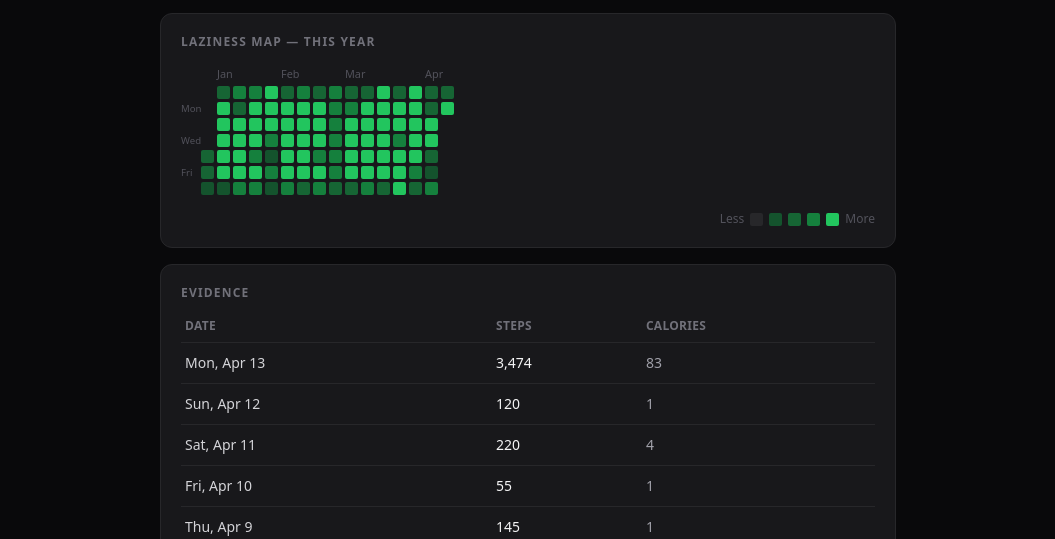
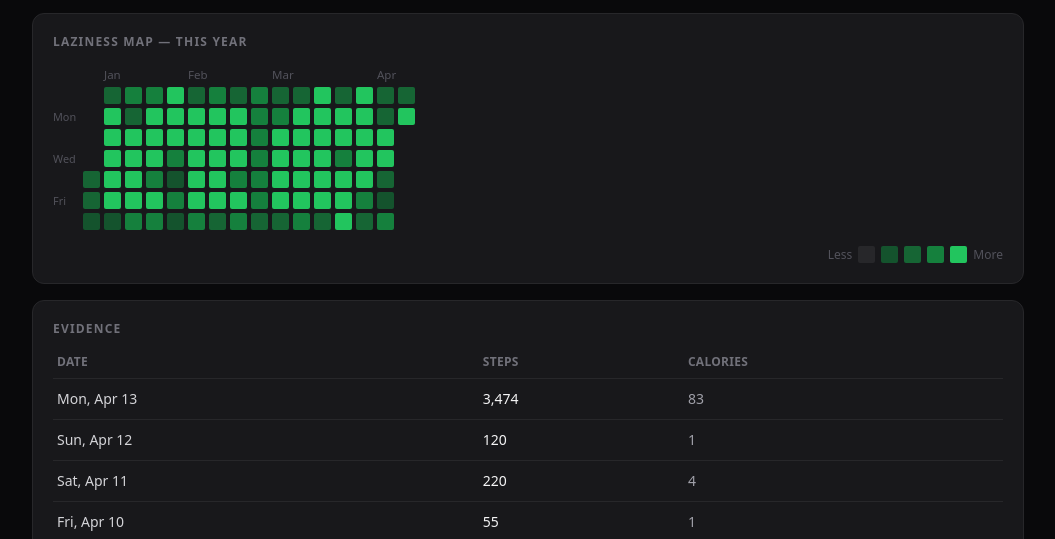
Before and after one commit to affectioned/seehowlazyiam, a plain HTML site: page index.html in a window 1280 px wide. Shown: the part 261-800 px from the top of the page, without its empty margins (112-1167 px from the left). Drawn offline with nearby package versions, Linux system fonts and the light colour scheme.

Commit message:
adjust heatmap size

```diff
--- a/app.js
+++ b/app.js
@@ -177,7 +177,7 @@ function renderHeatmap(sessions) {
   }
 
   // Build month labels with correct widths
-  const cellSize = 13 + 3; // --cell + --gap
+  const cellSize = 17 + 4; // --cell + --gap
   const totalWeeks = weekIndex;
   // Map each week index to a month label if it's the first week of that month
   for (let w = 0; w < totalWeeks; w++) {
--- a/index.html
+++ b/index.html
@@ -8,8 +8,8 @@
   <style>
     /* Heatmap — fixed cell sizes and tooltip, easier outside Tailwind */
     :root {
-      --cell: 13px;
-      --gap:  3px;
+      --cell: 17px;
+      --gap:  4px;
       --g0: #27272a;
       --g1: #14532d;
       --g2: #166534;
@@ -45,7 +45,7 @@
 
     .heatmap-scroll {
       display: grid;
-      grid-template-columns: 20px 1fr;
+      grid-template-columns: 30px 1fr;
       grid-template-rows: auto auto;
       grid-template-areas: ". months" "days grid";
       align-items: start;
@@ -55,8 +55,8 @@
     #month-labels { grid-area: months; display: flex; margin-bottom: 4px; min-width: max-content; }
     #heatmap      { grid-area: grid; }
     .day-labels   { grid-area: days; display: grid; grid-template-rows: repeat(7, var(--cell)); gap: var(--gap); }
-    .day-labels span { font-size: 0.6rem; color: #52525b; display: flex; align-items: center; height: var(--cell); }
-    .month-label  { font-size: 0.68rem; color: #52525b; }
+    .day-labels span { font-size: 0.68rem; color: #52525b; display: flex; align-items: center; height: var(--cell); white-space: nowrap; }
+    .month-label  { font-size: 0.72rem; color: #52525b; }
 
     .legend-cell  { width: var(--cell); height: var(--cell); border-radius: 2px; background: var(--g0); display: inline-block; }
     .legend-cell[data-level="1"] { background: var(--g1); }
@@ -70,7 +70,7 @@
 </head>
 <body class="text-zinc-100 min-h-screen pb-16">
 
-  <div class="max-w-3xl mx-auto px-4 pt-10">
+  <div class="max-w-5xl mx-auto px-4 pt-10">
 
     <!-- Header -->
     <header class="mb-8">
@@ -112,6 +112,7 @@
           <span></span><span>Mon</span><span></span>
           <span>Wed</span><span></span><span>Fri</span><span></span>
         </div>
+
       </div>
       <div class="flex items-center gap-1.5 mt-4 justify-end">
         <span class="text-xs text-zinc-600">Less</span>
```
